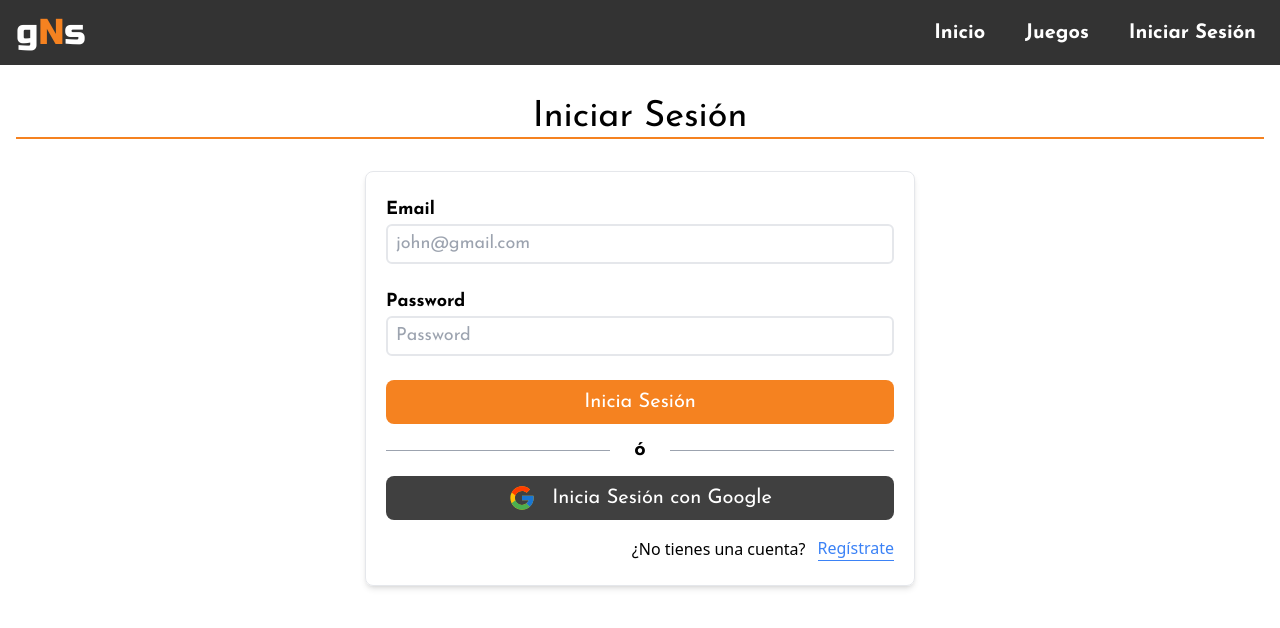
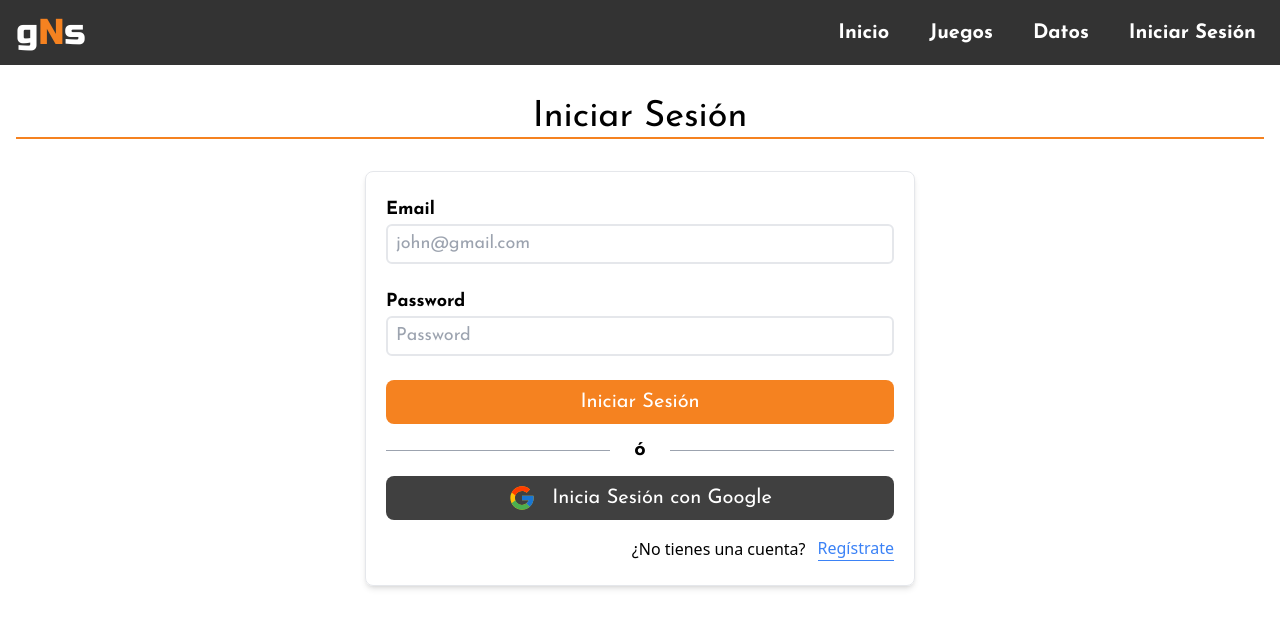
Before and after one commit to alloisa2005/gamingNightStore, a Next.js app: page /signin in a window 1280 px wide. Shown: the top 628 px of the page. Built offline with nearby package versions, Linux system fonts and the light colour scheme; no server answers.

Commit message:
feat: Ajustando el SignIn

```diff
--- a/src/app/api/auth/[...nextauth]/route.js
+++ b/src/app/api/auth/[...nextauth]/route.js
@@ -1,47 +1,59 @@
+
+import User from "@/models/User";
+import NextAuth from "next-auth";
+import CredentialsProvider from "next-auth/providers/credentials";
+import bcrypt from 'bcryptjs';
 import { connectDB } from "@/db/connectDB";
-import User from "@/models/User";
-import NextAuth from "next-auth"
-import GoogleProvider from "next-auth/providers/google"
 
 export const authOptions = {
   providers: [
-    GoogleProvider({
-      clientId: process.env.GOOGLE_CLIENT_ID,
-      clientSecret: process.env.GOOGLE_CLIENT_SECRET
-    })
+    CredentialsProvider({
+      name: "Credentials",
+      credentials: {},
+
+      async authorize({email, password}) {
+
+        try {
+          await connectDB();
+          const user = await User.findOne({email});
+
+          if(!user){
+            return null;
+          }
+
+          const passwordsMatched = await bcrypt.compare(password, user.password);
+
+          if(!passwordsMatched){
+            return null;
+          }
+
+          return user;
+        } catch (error) {
+          console.log(error);
+        }
+      },
+
+    }),
   ],
   callbacks: {
-    async session({session}) {
-      const sessionUser = await User.findOne({email: session.user.email})
-      session.user.image = sessionUser.image
-      session.user.name = sessionUser.name
+    async session({session, user}) {
+      const email = session.user.email;
 
-      return session
-    },
-    async signIn({profile}) {
-      try {
-        await connectDB()
-        const user = await User.findOne({email: profile.email})
-        if (!user) {
-          await User.create({
-            email: profile.email,
-            name: profile.name,
-            image: profile.picture,
-          })
-        }
-        return true
-      } catch (error) {
-        console.log(error);
-        return false
-      }
-
+      const userSearch = await User.findOne({email}).select('-password');
+      session.user.address = userSearch.address;
+      session.user.isAdmin = userSearch.isAdmin;
+      return session;
     },
   },
+  session: {
+    strategy: 'jwt',
+  },
+  secret: process.env.NEXTAUTH_SECRET,
   pages: {
     signIn: "/signin",
   },
-}
+};
 
 const handler = NextAuth(authOptions);
 
-export { handler as GET, handler as POST }
+export { handler as GET, handler as POST };
--- a/src/app/api/register/route.js
+++ b/src/app/api/register/route.js
@@ -11,7 +11,7 @@ const POST = async (req) => {
      const user = await User.findOne({email});
 
      if(user) {
-       return NextResponse.json({message: 'Usuario ya existe'}, {status: 400})
+       return NextResponse.json({message: 'Email ya registrado'}, {status: 400})
      }
 
      const hashedPassword = await bcrypt.hash(password, 10);
--- a/src/app/api/userExists/route.js
+++ b/src/app/api/userExists/route.js
@@ -3,14 +3,14 @@ import User from "@/models/User";
 import { NextResponse } from "next/server";
 
 const POST = async (req) => {
+  const { email } = await req.json();
 
-  const { email } = await req.json();
   try {
     await connectDB();
-    const user = await User.findOne({email});
+    const user = await User.findOne({email}).select('_id');
 
     if(!user) {
-      return NextResponse.json({message: 'User not found'}, {status: 404})
+      return NextResponse.json({message: 'Email no registrado'}, {status: 404})
     }
 
     return NextResponse.json({user}, {status: 201})
--- /dev/null
+++ b/src/app/datos/page.jsx
@@ -0,0 +1,22 @@
+'use client'
+
+import { useSession } from 'next-auth/react'
+import React from 'react'
+import { useRouter } from 'next/navigation'
+
+const Datos = () => {
+  const router = useRouter()
+
+  const {data: session} = useSession()
+
+  if(!session){
+    router.push('/')
+    return;
+  }
+
+  return (
+    <div>Datos</div>
+  )
+}
+
+export default Datos
--- a/src/components/Navbar.jsx
+++ b/src/components/Navbar.jsx
@@ -39,6 +39,13 @@ const Navbar = () => {
             Juegos
           </Link>
 
+          <Link
+            href={"/datos"}
+            className="cursor-pointer hover:bg-white hover:text-naranja p-2 rounded-md ease-in duration-100"
+          >
+            Datos
+          </Link>
+
           <SignInButton />
         </ul>
 
@@ -72,6 +79,13 @@ const Navbar = () => {
             >
               Juegos
             </Link>
+            <Link
+              href={"/datos"}
+              onClick={handleNavbar}
+              className="border-b-2 border-slate-500 w-full text-right pb-1 cursor-pointer"
+            >
+              Datos
+            </Link>
 
             <SignInButton dispositivo='mobile'/>
             {/* <Link
--- a/src/components/RegisterForm.jsx
+++ b/src/components/RegisterForm.jsx
@@ -30,7 +30,7 @@ const RegisterForm = () => {
         body: JSON.stringify({ nombre, email, password, address }),
       });
 
-      if(res.status === 201) {
+      if(res.ok) {
         setNombre("");
         setEmail("");
         setPassword("");
@@ -49,7 +49,7 @@ const RegisterForm = () => {
     <form onSubmit={handleSubmit} className="w-full mt-8 border rounded-lg px-4 md:px-5 py-4 lg:py-6 max-w-[550px] shadow-md">
       {
         error && (
-          <div className="bg-red-500 text-white rounded-lg px-3 py-2 mb-4 flex items-center">
+          <div className="bg-red-500 text-white rounded-lg px-3 py-2 mb-4 flex items-center shadow-lg">
             <p className="font-josefin">{error}</p>
           </div>
         )
--- a/src/components/SignInForm.jsx
+++ b/src/components/SignInForm.jsx
@@ -4,25 +4,56 @@ import Link from "next/link";
 import React, { useState } from "react";
 import { FcGoogle } from "react-icons/fc";
 import { signIn } from 'next-auth/react'
+import { useRouter } from "next/navigation";
 
 const SignInForm = () => {
+  const router = useRouter();
+
   const [email, setEmail] = useState("");
   const [password, setPassword] = useState("");
   const [error, setError] = useState("");
 
-  const handleSubmit = (e) => {
+  const handleSubmit = async (e) => {
     e.preventDefault();
+
     if(!email || !password ) {
       setError("Ingresa tu email y contraseña");
       return;
     }
+
+    try {
+      const res = await fetch("/api/userExists", {
+        method: "POST",
+        headers: {
+          "Content-Type": "application/json",
+        },
+        body: JSON.stringify({ email, password }),
+      });
+
+      if(!res.ok) {
+        const data = await res.json();
+        setError(data.message);
+        return;
+      }
+
+      const resSignIn = await signIn('credentials', {email, password, redirect: false});
+
+      if(resSignIn.error){
+        setError('Email o password incorrectos');
+        return;
+      }
+
+      router.push("/");
+
+    } catch (error) {
+      setError(error.message);
+    }
   };
 
   return (
-    <form
-      onSubmit={handleSubmit}
-      className="w-full mt-8 border rounded-lg px-4 md:px-5 py-4 lg:py-6 max-w-[550px] shadow-md"
-    >
+    <div className="w-full mt-8 border rounded-lg px-4 md:px-5 py-4 lg:py-6 max-w-[550px] shadow-md">
+
+      <form onSubmit={handleSubmit} >
         {
           error && (
             <div className="bg-red-500 text-white rounded-lg px-3 py-2 mb-4 flex items-center">
@@ -63,7 +94,7 @@ const SignInForm = () => {
           type="submit"
           className="bg-naranja w-full py-2 text-white rounded-lg text-xl font-josefin hover:scale-105 ease-out duration-300 hover:shadow-md hover:bg-naranja/90"
         >
-        Inicia Sesión
+          Iniciar Sesión
         </button>
 
         <div className="mt-3 flex items-center gap-6">
@@ -71,6 +102,7 @@ const SignInForm = () => {
           <h1 className="font-josefin font-bold text-xl">ó</h1>
           <div className="flex-1 h-[1px] bg-gray-400"></div>
         </div>
+      </form>
 
       <button onClick={() => signIn('google', {callbackUrl: '/'})} className="w-full bg-black/75 flex items-center justify-center gap-4 py-2 text-white font-josefin text-xl mt-3 rounded-lg hover:scale-105 ease-out duration-300 hover:shadow-md">
         <FcGoogle size={28} />
@@ -81,7 +113,7 @@ const SignInForm = () => {
         <p>¿No tienes una cuenta?</p>
         <Link href={"/register"} className="text-blue-500 border-b border-blue-500 hover:text-naranja hover:border-naranja ease-out duration-300">Regístrate</Link>
       </div>
-    </form>
+    </div>
   );
 };
 
--- a/src/models/User.js
+++ b/src/models/User.js
@@ -11,7 +11,6 @@ const userSchema = new mongoose.Schema(
     password: {
       type: String,
       minLength: [5, "La contraseña debe tener al menos 5 caracteres"],
-      select: false,
     },
     name: {
       type: String,
```
Lines whose indentation alone changed are shown as unchanged.
